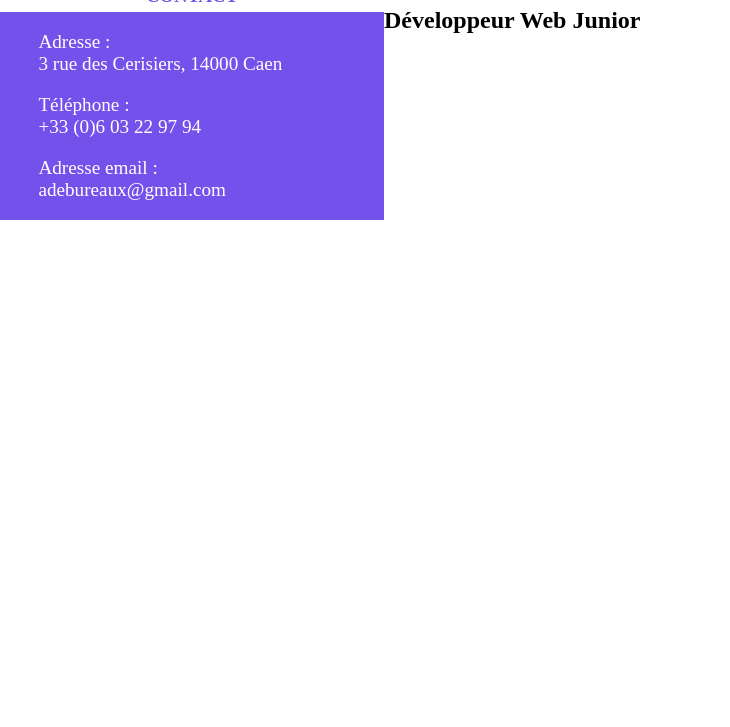
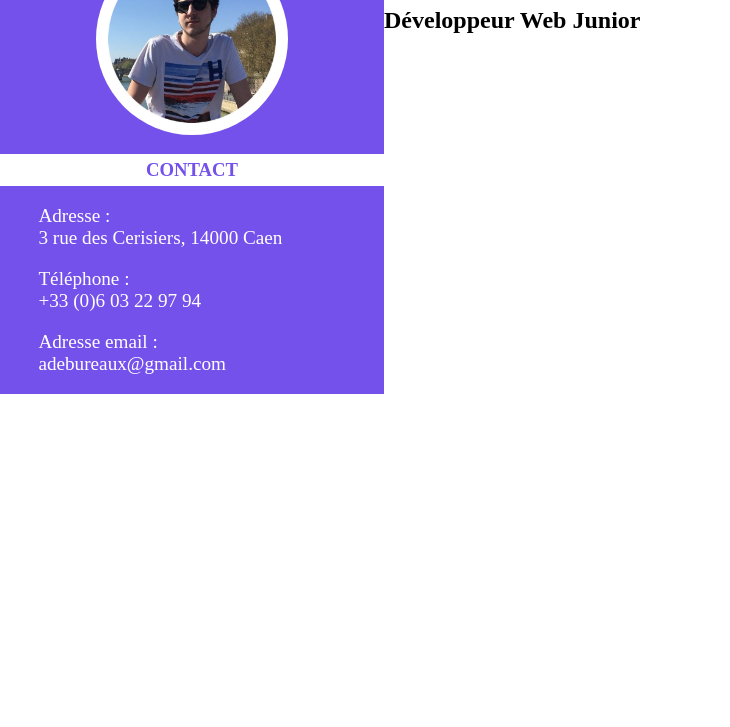
Before and after one commit to Adebureaux/CV-Augustin, a plain HTML site: page index.html in a window 1280 px wide. Shown: the part 73-800 px from the top of the page, without its empty margins (0-730 px from the left). Drawn offline with Linux system fonts and the light colour scheme.

Commit message:
Add picture

```diff
--- a/index.html
+++ b/index.html
@@ -9,7 +9,7 @@
   <body>
       <div id="page">
           <aside>
-              <p><img src=src="profile" alt="Ma photo" /></p>
+              <p><img src="profile.jpg" alt="Ma photo" /></p>
               <h3>CONTACT</h3>
               <p class="content">Adresse :<br />3 rue des Cerisiers, 14000 Caen</p>
               <p class="content">Téléphone :<br />
```
Also changed, not shown: profile.jpg (added), 1 other file.
